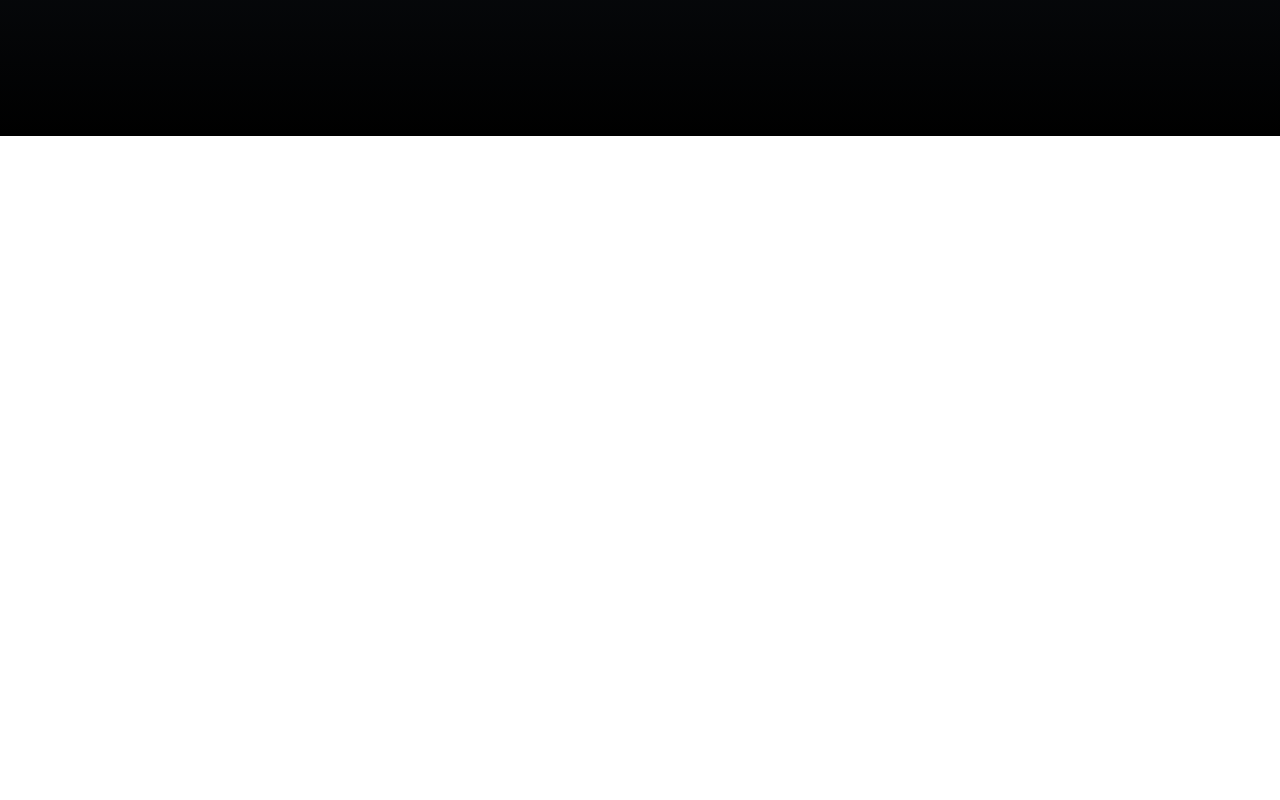
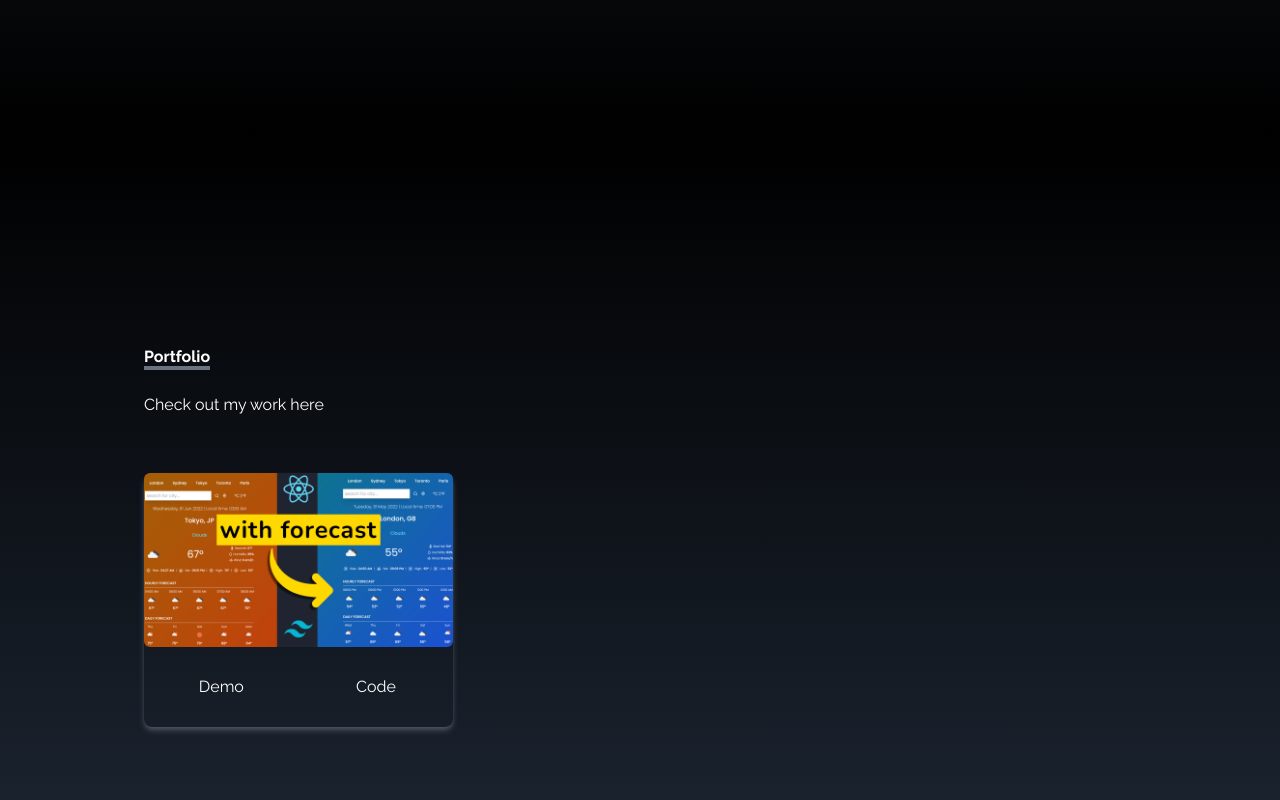
Before and after one commit to jonesdy99/MainPortfolio, a React (Create React App) app: page / in a window 1280 px wide. Shown: the part 1464-2264 px from the top of the page. Before the commit the page ends 1600 px from the top, so only its background shows below. Built offline with nearby package versions, Linux system fonts and the light colour scheme.

Commit message:
stub up portfolio component

```diff
--- a/src/App.js
+++ b/src/App.js
@@ -1,6 +1,7 @@
 import About from "./components/About";
 import Home from "./components/Home";
 import NavBar from "./components/NavBar";
+import Portfolio from "./components/Portfolio";
 import SocialLinks from "./components/SocialLinks";
 
 
@@ -10,6 +11,7 @@
       <NavBar/>
       <Home/>
       <About/>
+      <Portfolio/>
 
 
       <SocialLinks/>
--- /dev/null
+++ b/src/components/Portfolio.jsx
@@ -0,0 +1,26 @@
+import React from 'react'
+import reactWeather from '../assets/portfolio/reactWeather.jpg'
+
+const Portfolio = () => {
+  return (
+    <div name='portfolio' className='bg-gradient-to-b from-black to-gray-800 w-full text-white md:h-screen'>
+      <div className='max-w-screen-lg p-4 mx-auto flex flex-col justify-center w-full h-full'>
+        <div className='pb-8'>
+          <p className='txt-4xl font-bold inline border-b-4 border-gray-500'>Portfolio</p>
+          <p className='py-6'>Check out my work here</p>
+        </div>
+        <div className='grid sm:grid-cols-2 md:grid-cols-3 gap-8 px-12 sm:px-0'>
+          <div className='shadow-md shadow-gray-600 rounded-lg'>
+            <img src={reactWeather} alt="" className='rounded-md duration-200 hover:scale-105' />
+            <div className='flex items-center justify-center'>
+              <button className='w-1/2 px-6 py-3 m-4 duration-200 hover:scale-105'>Demo</button>
+              <button className='w-1/2 px-6 py-3 m-4 duration-200 hover:scale-105'>Code</button>
+            </div>
+          </div>
+        </div>
+      </div>
+    </div>
+  )
+}
+
+export default Portfolio
--- a/src/components/SocialLinks.jsx
+++ b/src/components/SocialLinks.jsx
@@ -51,6 +51,7 @@
     <div className='hidden lg:flex flex-col top-[35%] left-0 fixed'>
       <ul>
         {links.map(({id, child, href, style, download}) => (
+        // eslint-disable-next-line no-useless-concat
         <li key={id} className={"flex justify-between items-center w-40 h-14 px-4 ml-[-100px] bg-gray-500 hover:ml-[-10px] hover:rounded-md duration-300" + " " + style}>
             <a href={href}
             className='flex justify-between items-center w-40 h-14 px-4 text-white'
```
